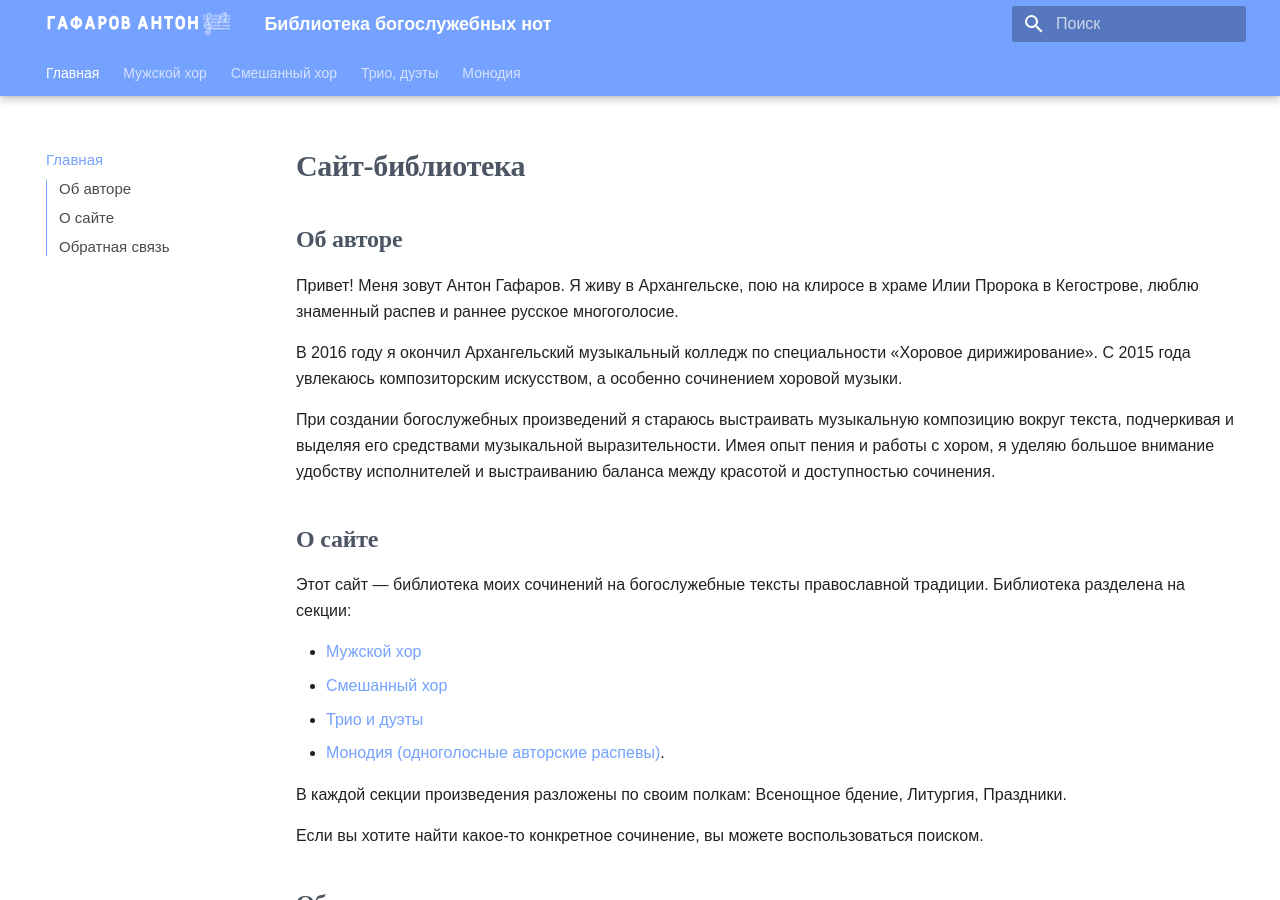
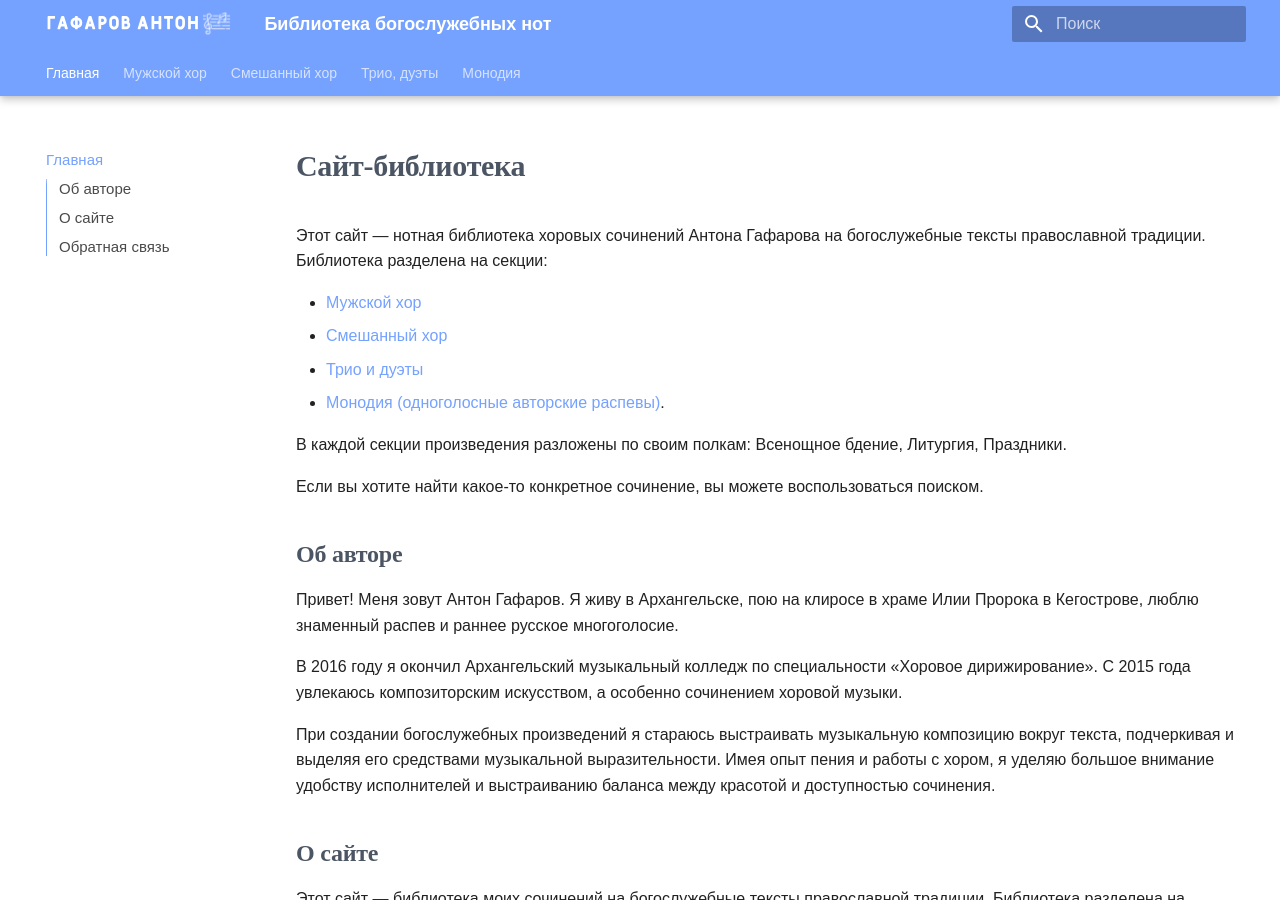
Before and after one commit to novillero/orthodox-scores, an MkDocs documentation site: the page built from docs/index.md, in a window 1280 px wide and 900 px high. Built offline with MkDocs 1.6.1 and Material for MkDocs 9.7.7, drawn with Linux system fonts in a browser that asks for light colours; some web fonts are replaced.

Commit message:
Поправил главную страницу

```diff
--- a/docs/index.md
+++ b/docs/index.md
@@ -1,21 +1,22 @@
 ---
-title: Библиотека богослужебных нот
-description: Хоровые сочинения Антона Гафарова для клироса
+title: Антон Гафаров композитор
+description: Богослужебные ноты Антона Гафарова для клироса
 ---
 
 # Сайт-библиотека
 
+Этот сайт — нотная библиотека хоровых сочинений Антона Гафарова на богослужебные тексты православной традиции. Библиотека разделена на секции:
+
+* [Мужской хор](male-choir/index.md)
+* [Смешанный хор](mixed-choir/index.md)
+* [Трио и дуэты](trio/index.md)
+* [Монодия (одноголосные авторские распевы)](solo/index.md).
+
+В каждой секции произведения разложены по своим полкам: Всенощное бдение, Литургия, Праздники.
+
+Если вы хотите найти какое-то конкретное сочинение, вы можете воспользоваться поиском.
+
 ## Об авторе
-
-<!--<div style="display: flex;">
-    <div style="flex: 1; padding: 10px;">
-        <img src="path/to/your/image.jpg" alt="Описание картинки" style="max-width: 100%;">
-    </div>
-    <div style="flex: 1; padding: 10px;">
-        <h2>Заголовок текста</h2>
-        <p>Ваш текст здесь. Вы можете добавить любой контент, который вам нужен, включая списки, ссылки и т.д.</p>
-    </div>
-</div>-->
 
 Привет! Меня зовут Антон Гафаров. Я живу в Архангельске, пою на клиросе в храме Илии Пророка в Кегострове, люблю знаменный распев и раннее русское многоголосие.
 
```
